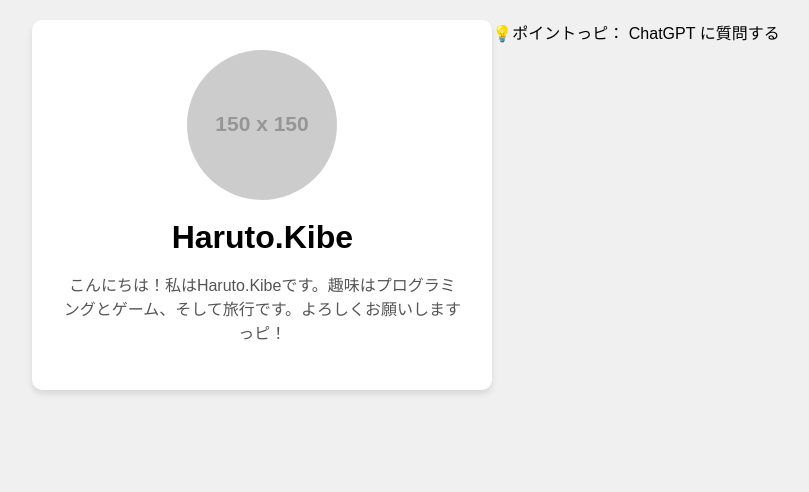
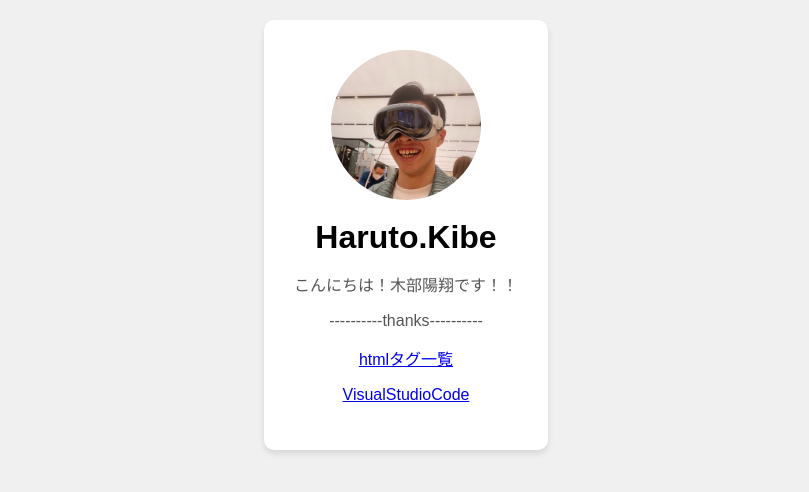
Before and after one commit to kibe0218/profile, a plain HTML site: page index.html in a window 1280 px wide. Shown: the whole page, without its empty margins (234-1043 px from the left). Drawn offline with Linux system fonts and the light colour scheme; placeholder pictures from the web are drawn by us.

Commit message:
初回コミット

```diff
--- a/index.html
+++ b/index.html
@@ -1,62 +1,49 @@
-<!DOCTYPE html>
-<html lang="ja">
-<head>
-    <meta charset="UTF-8">
-    <meta name="viewport" content="width=device-width, initial-scale=1.0">
-    <title>Haruto.Kibeのプロフィール</title>
+<!DOCTYPE html> <!-- HTML5で書かれていることを宣言 -->
+<html lang="ja"> <!-- このページの言語を日本語に設定 -->
+<head> <!-- ページのヘッダー情報（表示はされない部分） -->
+    <meta charset="UTF-8"> <!-- 文字コードをUTF-8に設定（日本語対応のため必要） -->
+    <meta name="viewport" content="width=device-width, initial-scale=1.0"> <!-- スマホやPCでの表示を最適化 -->
+    <meta name="description" content="Haruto.Kibeのプロフィールページです。"> <!-- ページの説明 -->
+    <title>Haruto.Kibe's Profile</title> <!-- ブラウザのタブに表示されるタイトル -->
     <style>
-        body {
-            font-family: Arial, sans-serif;
-            background-color: #f0f0f0;
-            margin: 0;
-            padding: 20px;
-            display: flex;
-            justify-content: center;
+        body { /* ページ全体のスタイル */
+            font-family: Arial, sans-serif; /* 文字のフォントを指定 */
+            background-color: #f0f0f0; /* 背景色を薄いグレーにする */
+            margin: 0; /* ページの余白をなくす */
+            padding: 20px; /* 全体に20pxの内側余白 */
+            display: flex; /* Flexboxを使って配置する */
+            justify-content: center; /* 中央寄せにする */
         }
-        .profile-container {
-            background-color: #fff;
-            padding: 30px;
-            border-radius: 10px;
-            box-shadow: 0 4px 6px rgba(0,0,0,0.1);
-            max-width: 400px;
-            text-align: center;
+        .profile-container { /* プロフィール全体を囲む箱 */
+            background-color: #fff; /* 背景を白にする */
+            padding: 30px; /* 内側の余白を30pxにする */
+            border-radius: 10px; /* 角を丸くする */
+            box-shadow: 0 4px 6px rgba(0,0,0,0.1); /* 影をつける */
+            max-width: 400px; /* 横幅を最大400pxに制限 */
+            text-align: center; /* 中の文字や画像を中央揃え */
         }
-        .profile-container img {
-            width: 150px;
-            height: 150px;
-            border-radius: 50%;
-            object-fit: cover;
+        .profile-container img { /* プロフィール画像のスタイル */
+            width: 150px; /* 横幅150px */
+            height: 150px; /* 高さ150px */
+            border-radius: 50%; /* 丸い形にする */
+            object-fit: cover; /* 画像をトリミングして枠にぴったり収める */
         }
-        h1 {
-            margin: 15px 0 5px;
+        h1 { /* 名前の見出しのスタイル */
+            margin: 15px 0 5px; /* 上に15px、下に5pxの余白 */
         }
-        p {
-            color: #555;
+        p { /* 自己紹介文のスタイル */
+            color: #555; /* 文字色を少し薄いグレーに */
         }
     </style>
 </head>
-<body>
-    <div class="profile-container">
-        <img src="https://via.placeholder.com/150" alt="Haruto.Kibeの写真">
-        <h1>Haruto.Kibe</h1>
-        <p>こんにちは！私はHaruto.Kibeです。趣味はプログラミングとゲーム、そして旅行です。よろしくお願いしますっピ！</p>
+<body> <!-- 実際に表示される内容を書く部分 -->
+    <div class="profile-container"> <!-- プロフィール全体をまとめる箱 -->
+        <img src="Image.jpg" alt="Haruto.Kibeの写真" width="400"> <!-- プロフィール画像（仮の画像を使用中） -->
+        <h1>Haruto.Kibe</h1> <!-- 名前を大きく表示 -->
+        <p>こんにちは！木部陽翔です！！</p> <!-- 自己紹介文 -->
+        <p>----------thanks----------</p>
+        <a href="http://www.fureai.or.jp/~irie/html-tag/">htmlタグ一覧</a>
+        <p><a href="https://code.visualstudio.com/">VisualStudioCode</a></p>
     </div>
 </body>
 </html>
-💡ポイントっピ：
-
-<!-- <img src="URL"> の部分を自分の画像に置き換えられるっピ。
-
-<p> の文章は自由に書き換えて自己紹介を追加できるっピ。
-
-もし希望なら、リンクやSNSボタンも追加して もうちょっと豪華なプロフィールページ にできるっピ。
-追加するっピか？
- -->
-
-
-
-
-
-
-
-ChatGPT に質問する
```
Also changed, not shown: Image.jpg (added), 1 other file.
